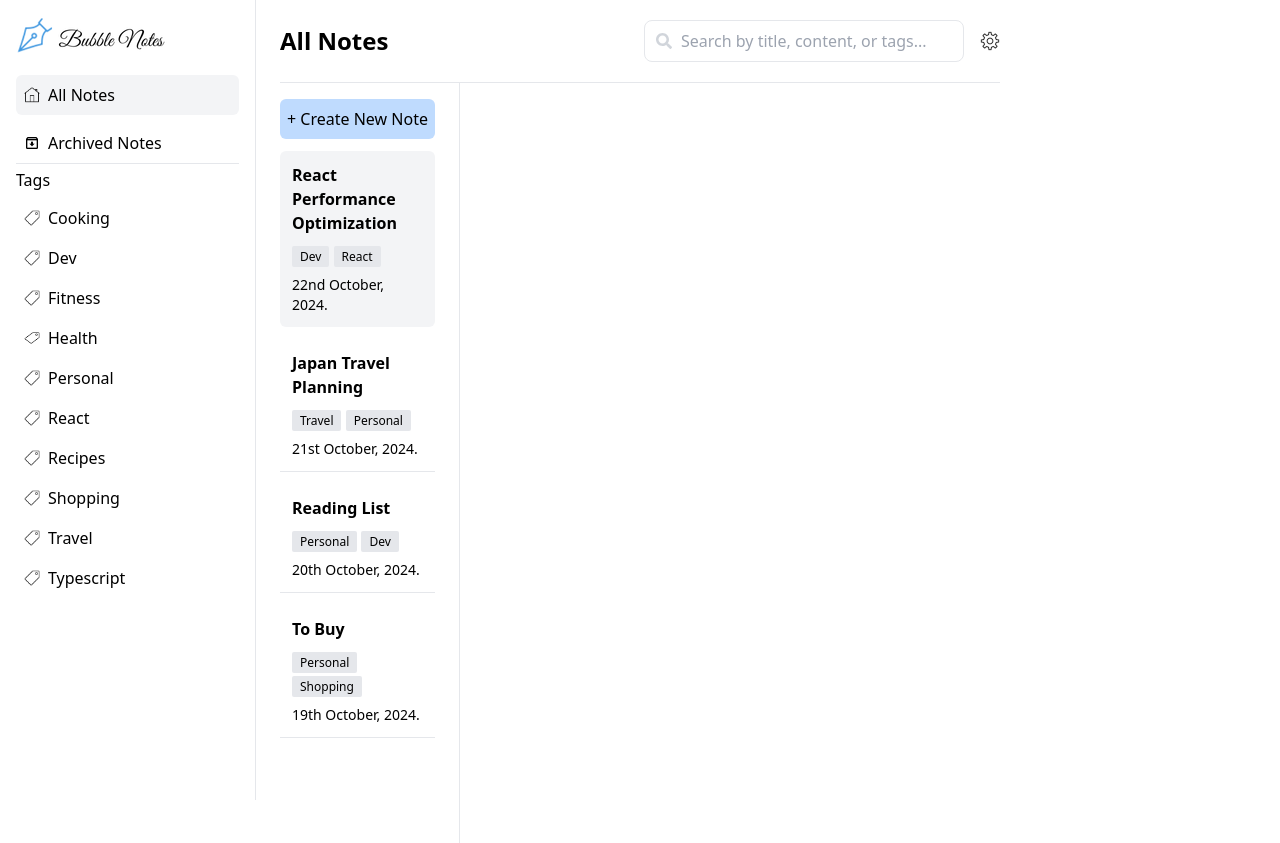
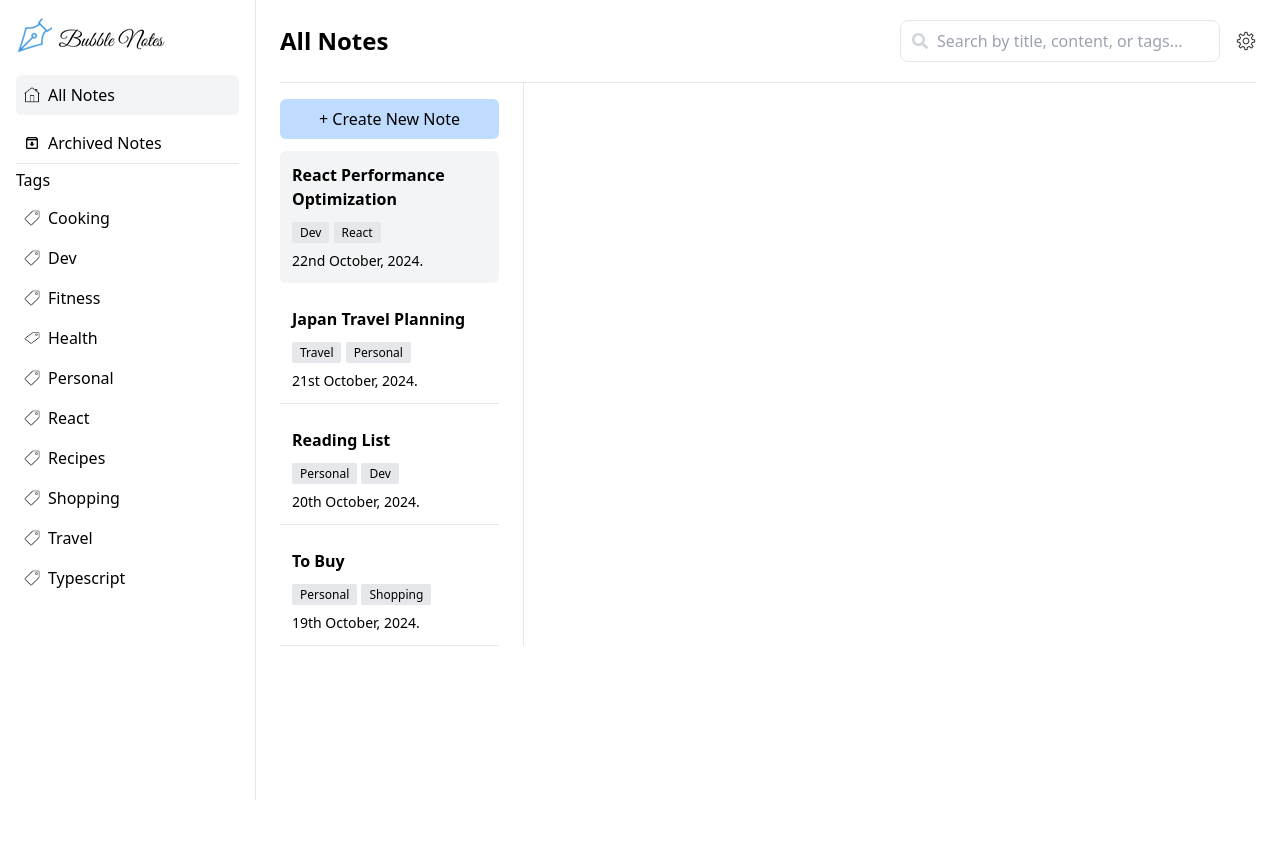
Before and after one commit to i-am-Shekinah/bubble-notes, a React (Vite) app: page / in a window 1280 px wide. After the commit the page ends 800 px from the top, so only its background shows below. Built offline with nearby package versions, Linux system fonts and the light colour scheme.

Commit message:
Make sidebar fixed

```diff
--- a/src/components/Notebook.jsx
+++ b/src/components/Notebook.jsx
@@ -5,9 +5,9 @@ import Sidebar from './Sidebar';
 function Notebook() {
   return (
     <>
-      <main className="lg:grid lg:grid-cols-5 h-screen bg-white">
+      <main className="bg-white">
         <Sidebar />
-        <section className="lg:col-span-4 lg:ml-[25%] py-5 px-6">
+        <section className="lg:ml-[20%] py-5 px-6">
           <Header />
           <section className='lg:grid lg:grid-cols-4 h-full'>
             <Notes />
```
